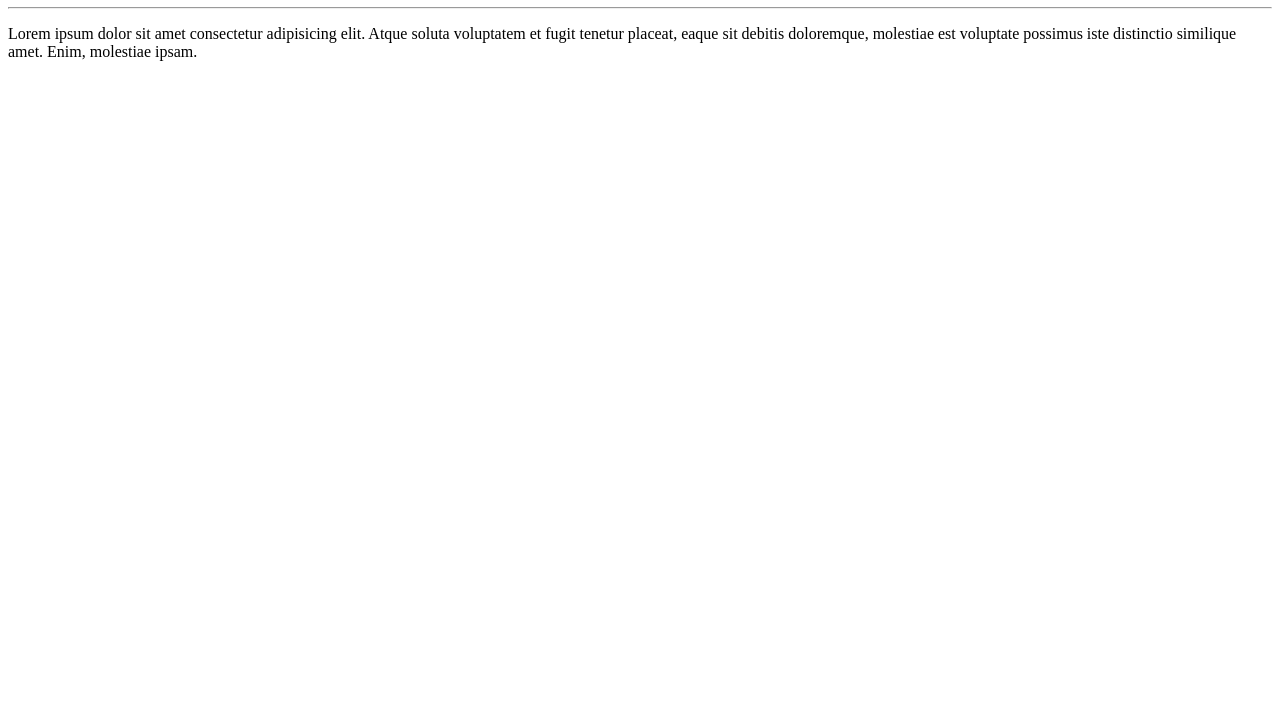
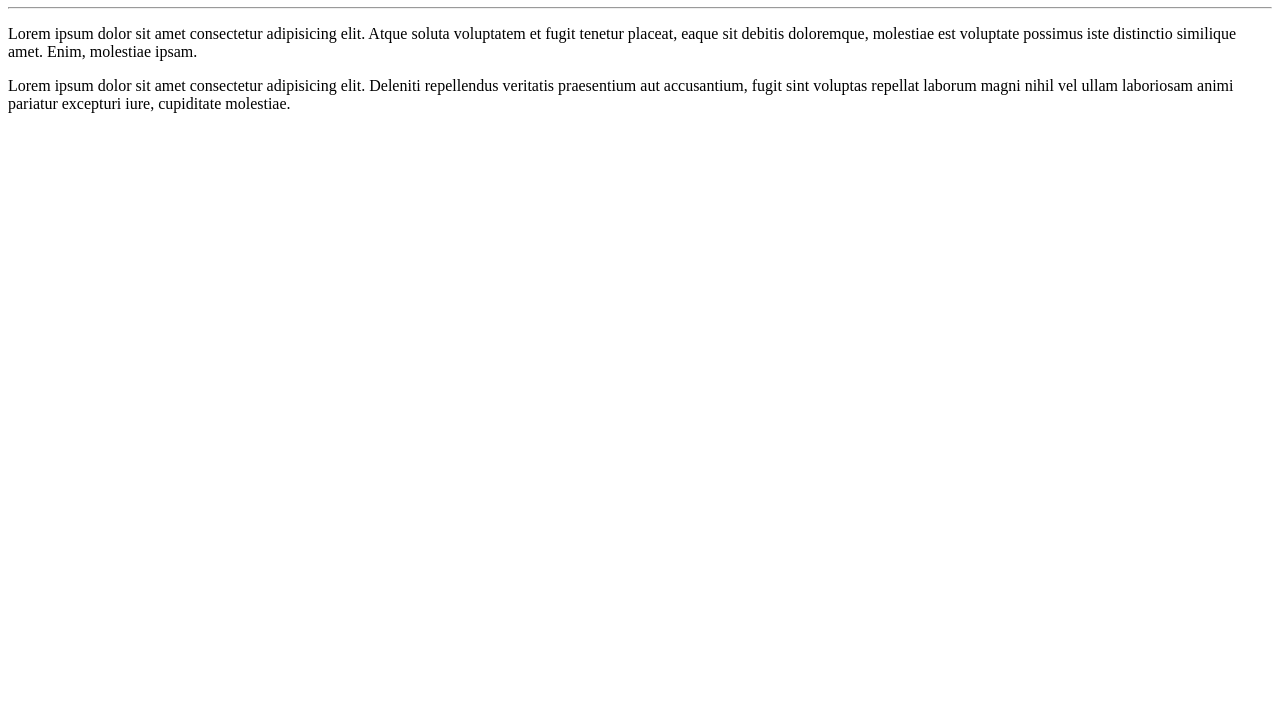
Before and after one commit to William-AViana/Ola-Mundo, a plain HTML site: page site-exemplo/index.html in a window 1280 px wide. Shown: the part 73-800 px from the top of the page. Drawn offline with Linux system fonts and the light colour scheme.

Commit message:
adicionei mais um parágrafo

```diff
--- a/site-exemplo/index.html
+++ b/site-exemplo/index.html
@@ -9,5 +9,6 @@
     <h1>Olá mundo</h1>
     <hr>
     <p>Lorem ipsum dolor sit amet consectetur adipisicing elit. Atque soluta voluptatem et fugit tenetur placeat, eaque sit debitis doloremque, molestiae est voluptate possimus iste distinctio similique amet. Enim, molestiae ipsam.</p>
+    <p>Lorem ipsum dolor sit amet consectetur adipisicing elit. Deleniti repellendus veritatis praesentium aut accusantium, fugit sint voluptas repellat laborum magni nihil vel ullam laboriosam animi pariatur excepturi iure, cupiditate molestiae.</p>
 </body>
 </html>
```
